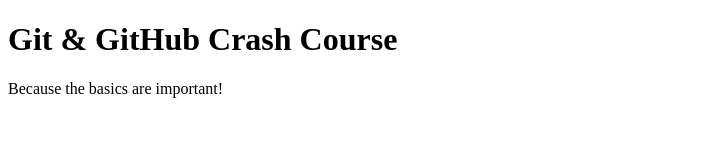
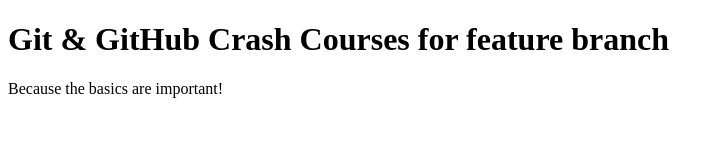
Before and after one commit to mishrasatyam2143/test2repo, a plain HTML site: page index.html in a window 1280 px wide. Shown: the whole page, without its empty margins (0-724 px from the left). Drawn offline with Linux system fonts and the light colour scheme.

Commit message:
update index.html

```diff
--- a/index.html
+++ b/index.html
@@ -7,7 +7,7 @@
     <title>Git & GitHub Crash Course</title>
   </head>
   <body>
-    <h1>Git & GitHub Crash Course</h1>
+    <h1>Git & GitHub Crash Courses for feature branch</h1>
     <p>Because the basics are important!</p>
   </body>
 </html>
```
